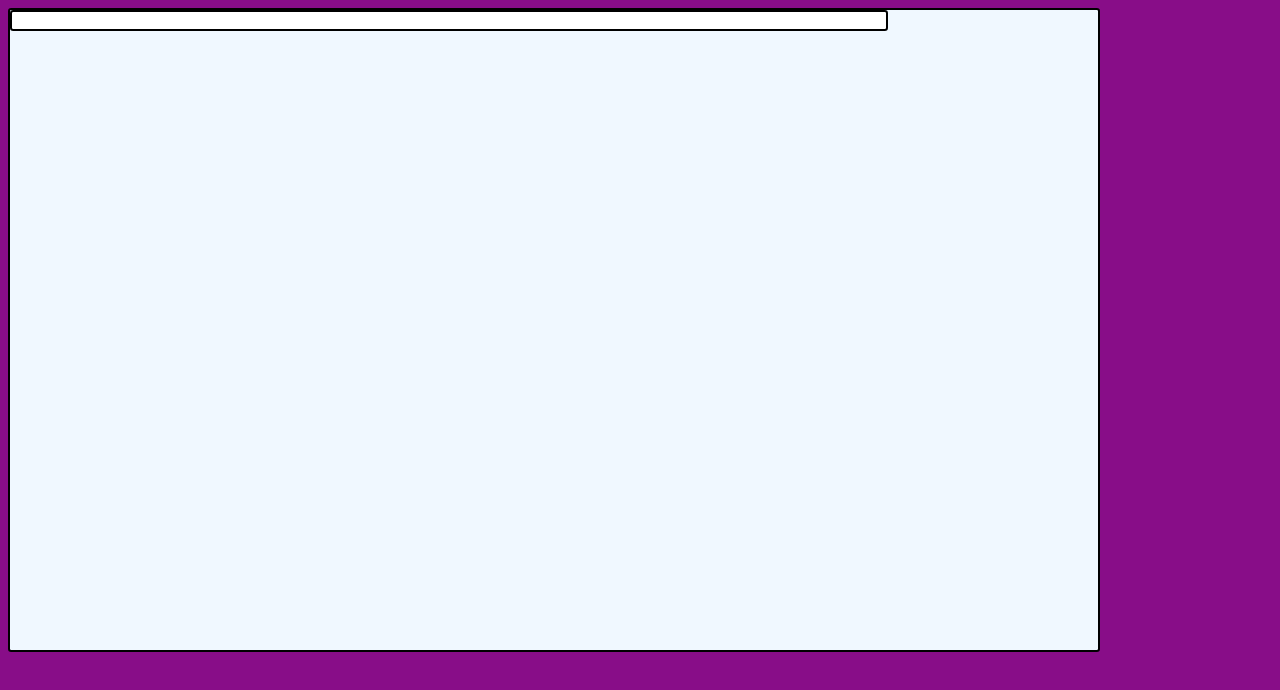
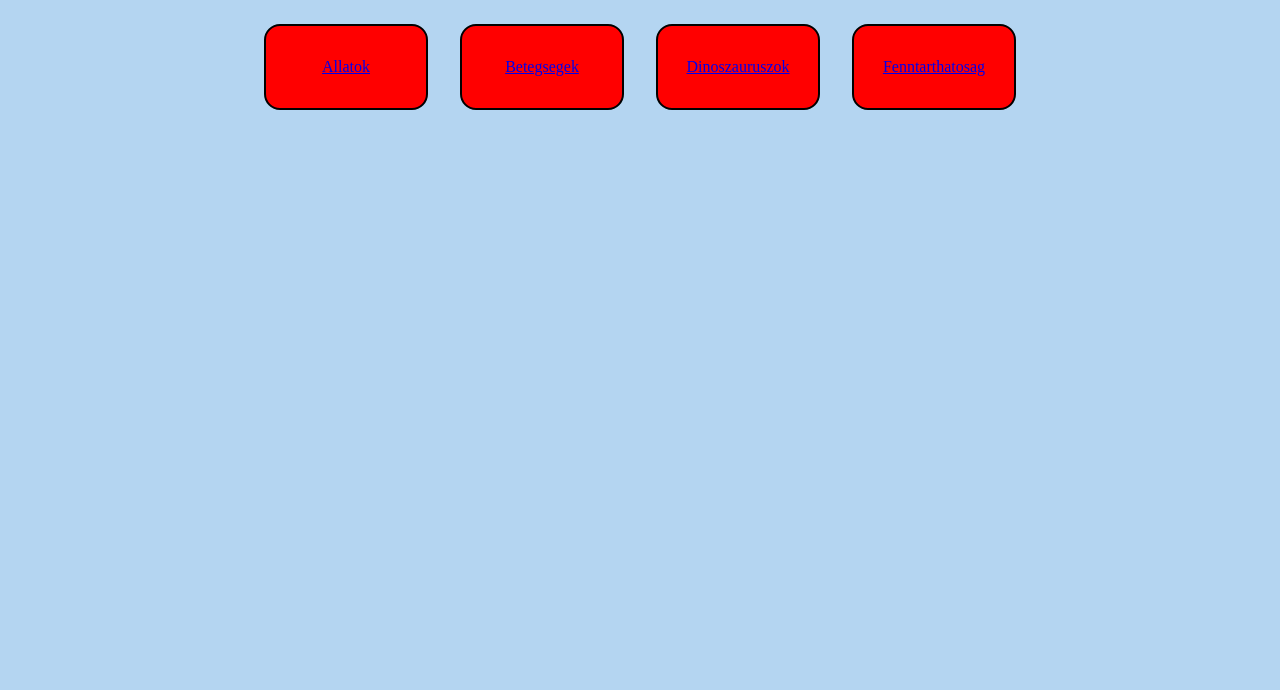
Before and after one commit to VMatt013/WebPages, a plain HTML site: page index.html in a window 1280 px wide. Drawn offline with Linux system fonts and the light colour scheme.

Commit message:
Main index files

```diff
--- a/Matt/Css/Messenger.css
+++ /dev/null
@@ -1,22 +0,0 @@
-:root{
-    --clr-main: rgb(136, 13, 136);
-}
-
-html{
-    background-color: var(--clr-main);
-}
-
-.content{
-    border-radius: 0.25vw;
-    width: 85vw;
-    border: black 2px solid;
-    display: inline-block;
-    height: 80vh;
-    background-color: aliceblue;
-}
-
-#Input{
-    border-radius: 0.25vw;
-    border: black 2px solid;
-    width: 80%;
-}
--- a/Matt/Css/style.css
+++ /dev/null
@@ -1,82 +0,0 @@
-:root{
-   --hdr-clr: rgb(16, 49, 139);
-   --btn-clr: rgb(28, 93, 146);
-   --btn-hover-clr-: #58126d;
-   --btn-active-clr-: #3f0850;
-   --txt-clr: black;
-   --bg-clr: #1a1a1c;
-   --bg-clr2: #df3618;
-   --main-clr:rgb(44, 174, 214);
-   --second-clr: rgb(192, 209, 245);
-   margin-left: 0;
-}
-
-::-webkit-scrollbar{
-   width: 10px;
-}
-::-webkit-scrollbar-track{
-   background-color: var(--hdr-clr);
-}
-::-webkit-scrollbar-thumb{
-   border: var(--hdr-clr) 2px solid;
-   background-color: var(--btn-clr);
-   border-radius: 25px;
-}
-
-::-webkit-scrollbar-thumb:active{
-   background-color: var(--btn-active-clr-);
-}
-
-html{
-   overflow-y: scroll;
-   scroll-behavior: smooth;
-}
-
-body{
-   margin:  0.5vh 0.5vw 0.5vh 0.5vw;
-   padding:0;
-   color: var(--txt-clr);
-   background-color: var(--bg-clr2);
-   background-image: url("../Img/Bg1.jpg");
-   background-repeat: no-repeat;
-   background-size: 120%;
-   color: #000000;
-}
-
-div{
-   text-align: center;
-}
-
-#Button{
-   text-align: center;
-   font-weight: bold;
-   -webkit-touch-callout: none;
-   -webkit-user-select: none;
-   -khtml-user-select: none;
-   -moz-user-select: none;
-   -ms-user-select: none;
-   user-select: none;
-   display: inline-block;
-   width: 100px;
-   border-radius: 10px;
-   background-color: red;
-   margin: 40vh 0 0 0;
-   border: 1px black solid;
-   transition-duration: 0.5s;
-}
-#Button:hover,
-#Button:focus-visible{
-   border: 1px blue solid;
-   transform: scale(1.2);
-   transition-duration: 0.5s;
-}
-
-#Content{
-   transition-duration: 1s;
-   background-color: red;
-   margin: 10px auto auto auto;
-   border: 1px black solid;
-   width: 90vw;
-   height: 50vh;
-   display: none;
-}
--- /dev/null
+++ b/index.css
@@ -0,0 +1,21 @@
+body{
+    background-color: rgb(180, 213, 241);
+}
+
+#Main{
+    margin: auto;
+    text-align: center;
+}
+
+.button{
+    background-color: red;
+    border: 2px solid black;
+    margin: auto;
+    display: inline-block;
+    max-height: 5em;
+    width: 10em;
+    padding: 2em 0 2em 0;
+    margin: 1em;
+
+    border-radius: 1em;
+}
--- a/Matt/Messenger.html
+++ b/index.html
@@ -1,15 +1,17 @@
 <!DOCTYPE html>
-<html lang="hu">
+<html lang="en">
 <head>
     <meta charset="UTF-8">
     <meta http-equiv="X-UA-Compatible" content="IE=edge">
     <meta name="viewport" content="width=device-width, initial-scale=1.0">
-    <title>Mira's Boyfriend</title>
-    <link rel="stylesheet" href="Css/Messenger.css">
+    <title>My Web Pages</title>
+    <link rel="stylesheet" href="index.css">
 </head>
 <body>
-    <div class="content">
-        <input id="Input">
+    <div id="Main">
+
     </div>
 </body>
+
+<script src="index.js"></script>
 </html>
--- /dev/null
+++ b/index.js
@@ -0,0 +1,21 @@
+var Pages = [
+    "Allatok",
+    "Betegsegek",
+    "Dinoszauruszok",
+    "Fenntarthatosag"
+]
+
+
+function Btn(Name){
+    var node = document.createElement("a");
+    node.innerHTML = Name;
+    node.setAttribute("class","button");
+    node.setAttribute("href",Name);
+    document.getElementById("Main").appendChild(node);
+  }
+
+
+for (i=0;i < Pages.length; i++)
+{
+    Btn(Pages[i]);
+}
```
Also changed, not shown: Matt/Script/Main.js (deleted, +0 -15 lines), Matt/index.html (deleted, +0 -24 lines), toDorona/Server.js (+8 -9 lines), Matt/Script/Messenger.js (deleted), 1 other file.
